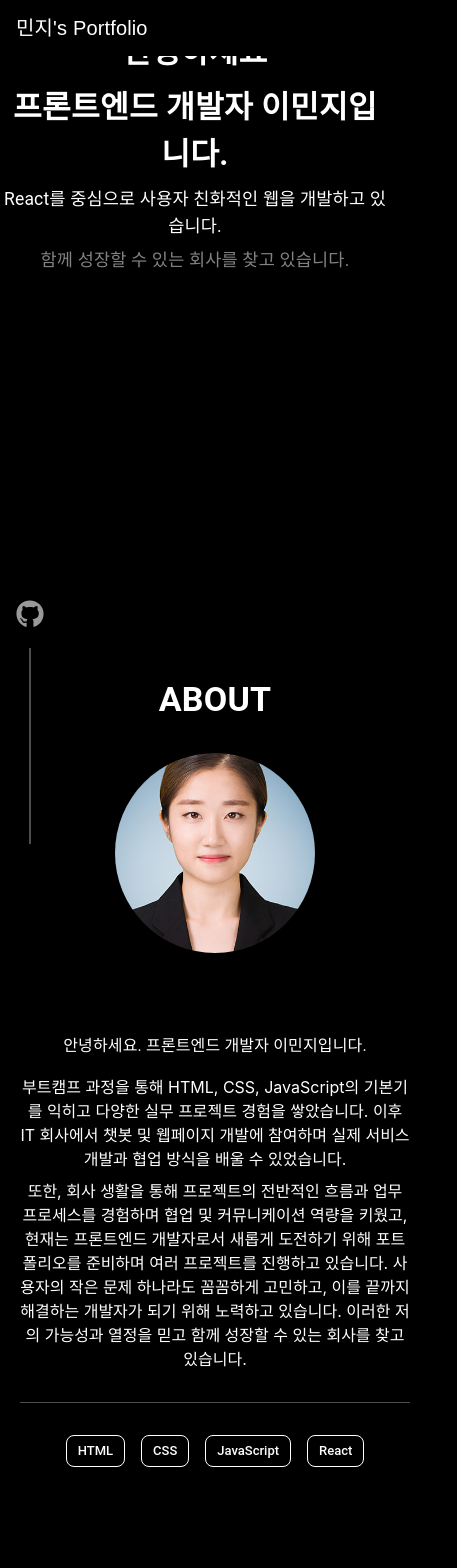
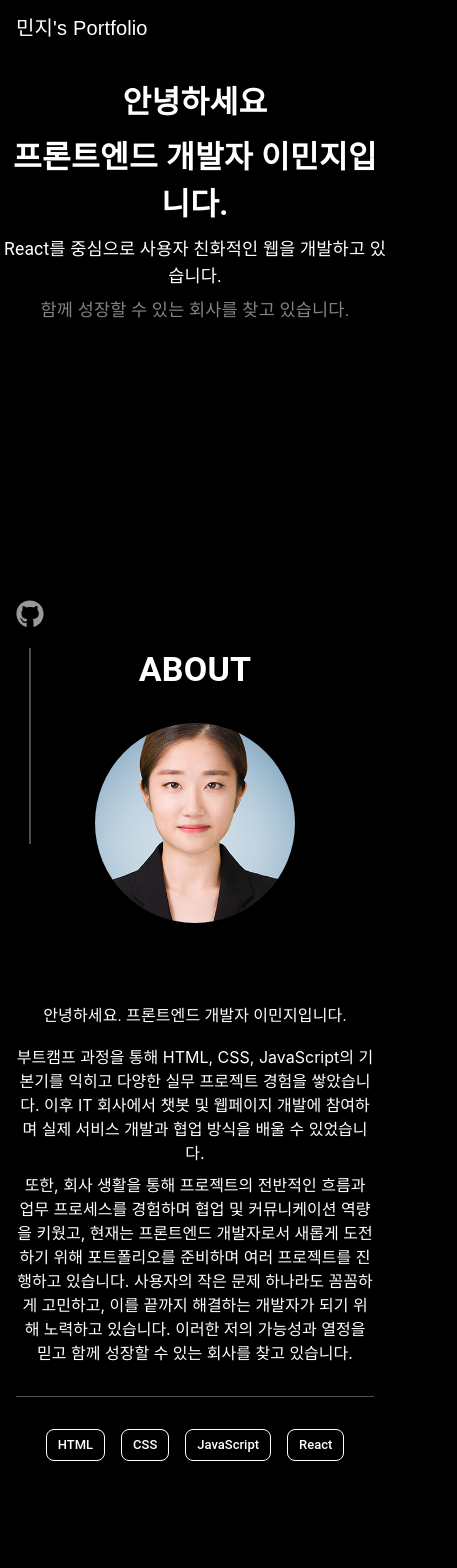
Before and after one commit to leealswl/portfolio, a React (Create React App) app: page / in a window 390 px wide. Shown: the top 1568 px of the page, 457 px wide, since content can reach past the window. Built offline with nearby package versions, Linux system fonts and the light colour scheme; some icons are missing; a web font is replaced by a local one.

Commit message:
mobile modify

```diff
--- a/src/components/Loader/Loader.style.css
+++ b/src/components/Loader/Loader.style.css
@@ -10,14 +10,17 @@
 
 .logo-wrapper {
     position: relative;
+    width: clamp(200px, 50vw, 600px);
+    height: clamp(200px, 50vw, 600px);
     animation: fadeInScale 2.5s ease-in-out forwards;
   }
 
 .loader-circle {
+    width: 100%;
+    height: 100%;
     position: absolute;
-    top: 50%;
-    left: 50%;
-    transform: translate(-50%, -50%);
+    top: 0;
+    left: 0;
   }
 .loader-circle circle {
     stroke: var(--lightest-slate);
@@ -48,9 +51,13 @@
   }
 
 .logo-text {
+    position: absolute;
+    top: 50%;
+    left: 50%;
+    transform: translate(-50%, -50%);
+    margin: 0;
     color: var(--lightest-slate);
-    font-size: 4rem;
-    margin: 0;
-    position: relative;
-    z-index: 1;
+    font-size: clamp(1.5rem, 8vw, 4rem);
+    text-align: center;
+    white-space: nowrap;
   }
--- a/src/components/SectionWrapper/SectionWrapper.styles.js
+++ b/src/components/SectionWrapper/SectionWrapper.styles.js
@@ -11,7 +11,16 @@ export const Section = styled.section`
   max-width: 1200px;
   margin: 0 auto;
 
-  /* (옵션) 각 섹션별 배경색 번갈아 적용 */
-  /* &:nth-of-type(odd) { background: #0f1624; }
-     &:nth-of-type(even) { background: #10172d; } */
+  /* 태블릿 이하 (<=960px): 좌우 패딩 좁히고 콘텐츠 중앙 정렬 */
+  @media (max-width: 960px) {
+    padding-left: 16px;
+    padding-right: 16px;
+    text-align: center;
+  }
+
+  /* 모바일 (<=600px): 네비바가 fixed 일 때 겹치지 않도록 위쪽 패딩 추가 */
+  @media (max-width: 600px) {
+    /* 예: 네비바 높이가 80px 이면, 기본 100px 대신 80px+20px 여유를 줄 수도 있고 */
+    padding-top: 100px; /* 필요하다면 80px, 120px 등으로 조절 */
+  }
 `;
--- a/src/index.css
+++ b/src/index.css
@@ -1,3 +1,11 @@
+*, *::before, *::after {
+  box-sizing: border-box;
+}
+
+html, body {
+  overflow-x: hidden;
+}
+
 @font-face {
   font-family: 'GowunDodum-Regular';
   src: url('https://fastly.jsdelivr.net/gh/projectnoonnu/noonfonts_2108@1.1/GowunDodum-Regular.woff') format('woff');
--- a/src/section/MainSection/MainSection.jsx
+++ b/src/section/MainSection/MainSection.jsx
@@ -38,7 +38,11 @@ export default function MainSection() {
         justifyContent: 'flex-start',
         alignItems: 'center',
         textAlign: 'center',
-        pt: isMobile ? '30px' : '190px',
+        pt: {
+          xs: '80px',
+          sm: '100px',
+          md: '190px',
+        },
       }}
     >
       {lines.slice(0, visibleCount).map((text, i) => (
```
